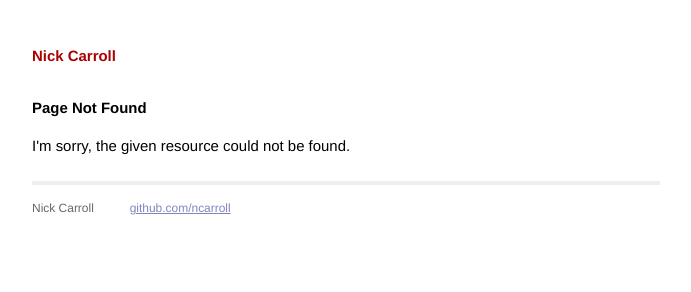
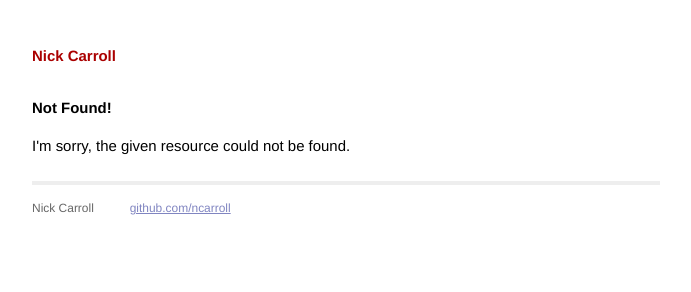
Before and after one commit to ncarroll/ncarroll.github.io, a Jekyll site: the page built from 404.html, in a window 1280 px wide. Shown: the top 292 px of the page, without its empty margins (294-985 px from the left). Built offline with Jekyll 4.4.1, drawn with Linux system fonts in a browser that asks for light colours; Markdown is read by kramdown in place of the engine named in the settings.

Commit message:
Custom 404.

```diff
--- a/404.html
+++ b/404.html
@@ -2,5 +2,10 @@
 layout: default
 ---
 
-<h1>Page Not Found</h1>
-<p>I'm sorry, the given resource could not be found.</p>
+<section class="content">
+  <header>
+    <h1>Not Found!</h1>
+  </header>
+
+  <p>I'm sorry, the given resource could not be found.</p>
+</section>
```
